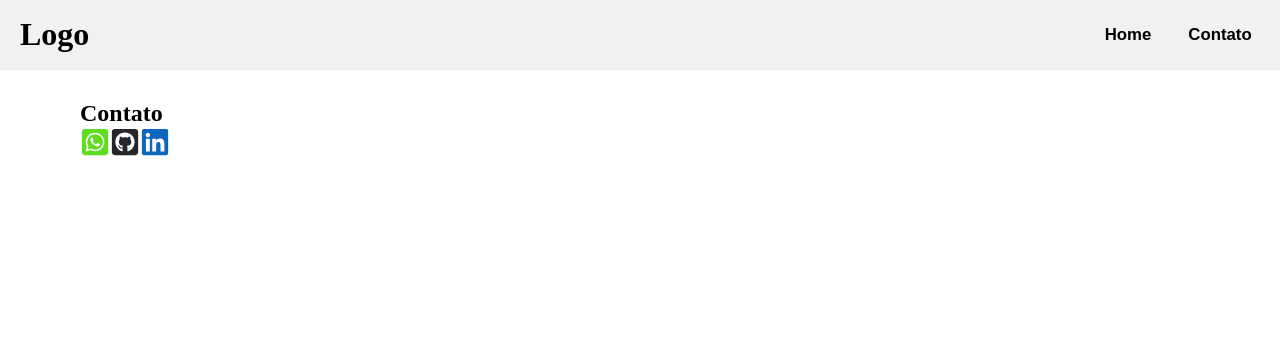
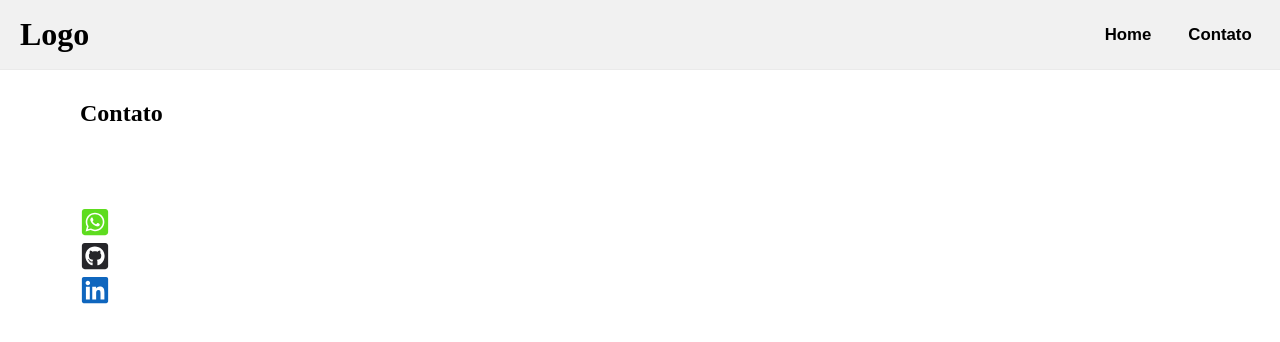
Before and after one commit to M-inacio/Trainning-Nextjs, a Next.js app: page /contato in a window 1280 px wide. Shown: the top 342 px of the page. Built offline with nearby package versions, Linux system fonts and the light colour scheme.

Commit message:
inserido link nos icones

```diff
--- a/src/pages/contato.tsx
+++ b/src/pages/contato.tsx
@@ -1,7 +1,7 @@
 import Link from 'next/link'
 import estilo from '../styles/Home.module.css'
-import {FaWhatsappSquare,FaGithubSquare, FaLinkedin,} from "react-icons/fa"
-export default function Contato(){
+import { FaWhatsappSquare, FaGithubSquare, FaLinkedin, } from "react-icons/fa"
+export default function Contato() {
 
   return (
     <div className={estilo.container}>
@@ -20,14 +20,13 @@ export default function Contato(){
       </header>
       <section className={estilo.section}>
         <h1>Contato</h1>
-        <div>
-        <FaWhatsappSquare size={30} color="#5edc1f"/>
-        <FaGithubSquare size={30} color="#26262a"   />
-        <FaLinkedin size={30} color="#0f66be" />
-        <span className={estilo.instagram}>
 
 
-        </span>
+        <div className={estilo.social}>
+          <Link href='https://wa.me/5544999148427' target="_blank" ><FaWhatsappSquare size={30} color="#5edc1f" /></Link>
+          <Link href='https://github.com/M-inacio' target="_blank" ><FaGithubSquare size={30} color="#26262a" /></Link>
+          <Link href='https://www.linkedin.com/in/marcos-inacio-3a97a0130/' target="_blank" ><FaLinkedin size={30} color="#0f66be" /></Link>
+
         </div>
       </section>
 
--- a/src/styles/Home.module.css
+++ b/src/styles/Home.module.css
@@ -76,3 +76,8 @@
   color: white;
   font-weight: bold;
 }
+.social{
+  display:flex;
+  flex-direction:column;
+  margin-top:80px;
+}
```
Lines whose indentation alone changed are shown as unchanged.
